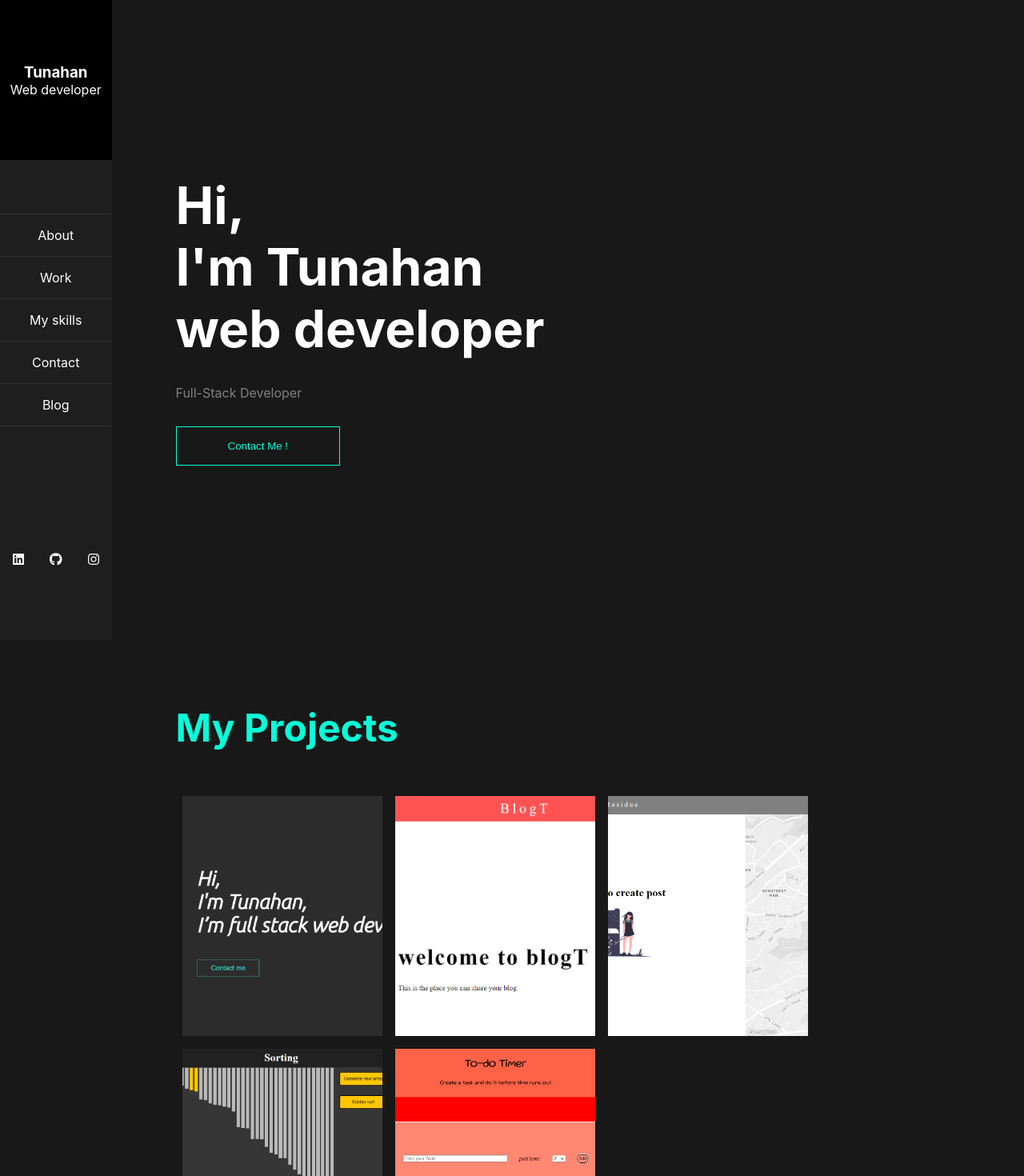
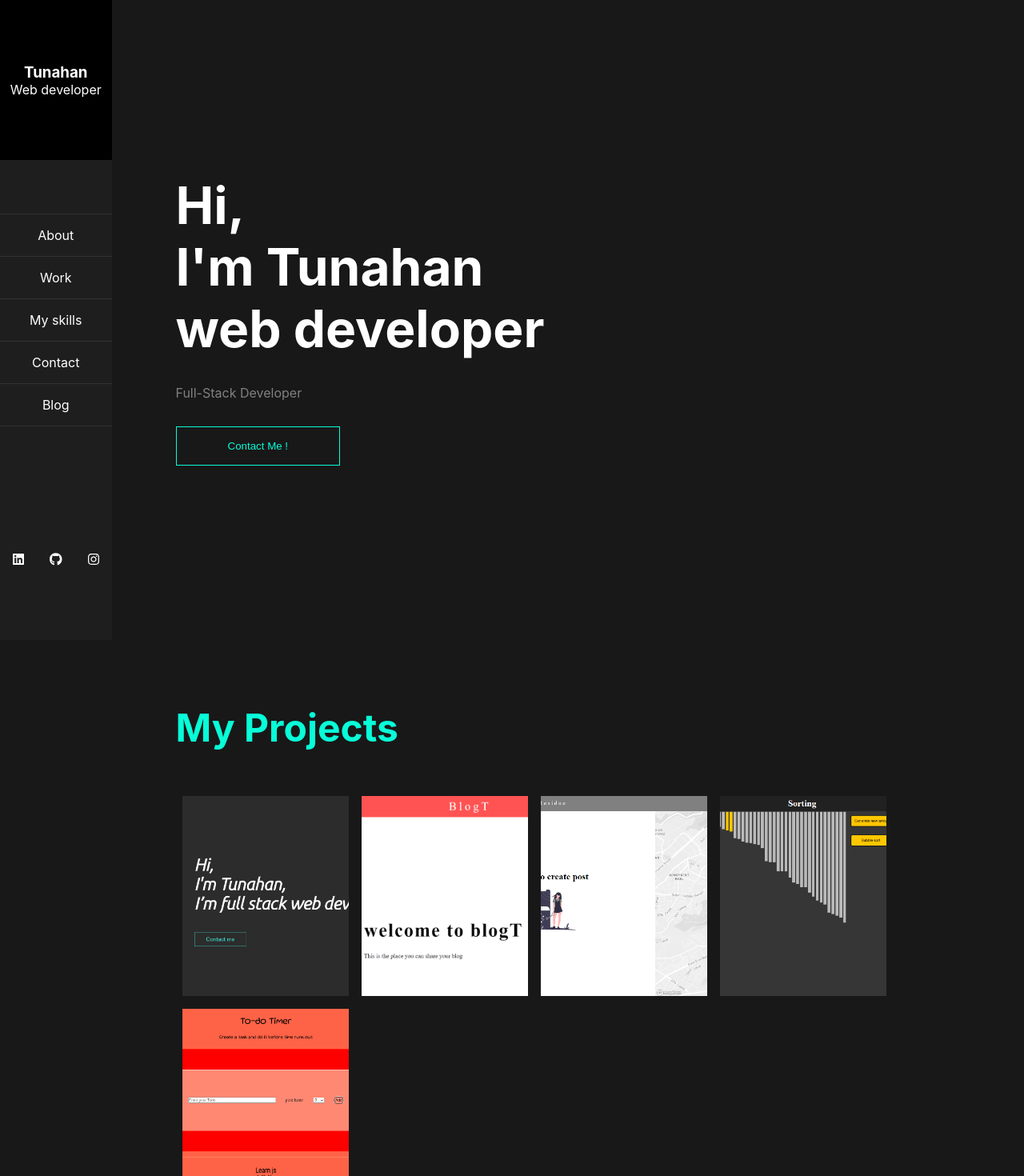
Before and after one commit to tezcanTunahan/cv-dark, a Next.js app: page / in a window 1280 px wide. Shown: the top 1470 px of the page at 80% size. Built offline with nearby package versions, Linux system fonts and the light colour scheme.

Commit message:
flipcard resize

```diff
--- a/styles/components/ui/flipCard.scss
+++ b/styles/components/ui/flipCard.scss
@@ -3,8 +3,8 @@
   cursor: pointer;
   margin: 0.5rem;
   background-color: transparent;
-  width: 250px;
-  height: 300px;
+  width: 208px;
+  height: 250px;
   perspective: 1000px; /* Remove this if you don't want the 3D effect */
 }
 
@@ -66,3 +66,9 @@
     height: 225px;
   }
 }
+@include respond-to(sm) {
+  .flip-card {
+    width: 125px;
+    height: 150px;
+  }
+}
```
